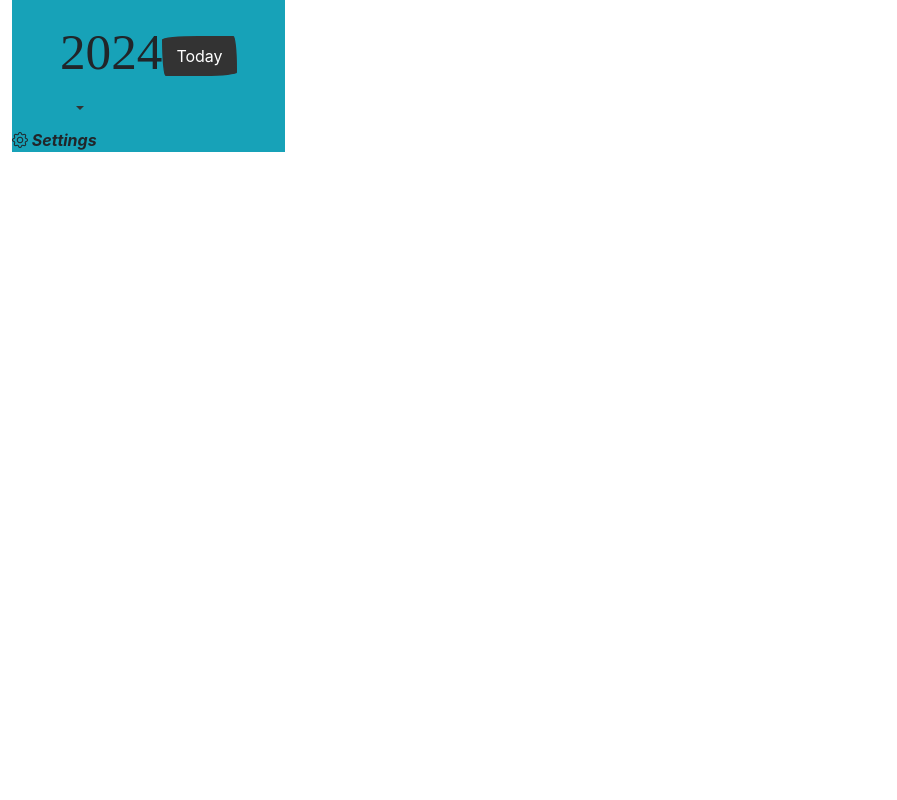
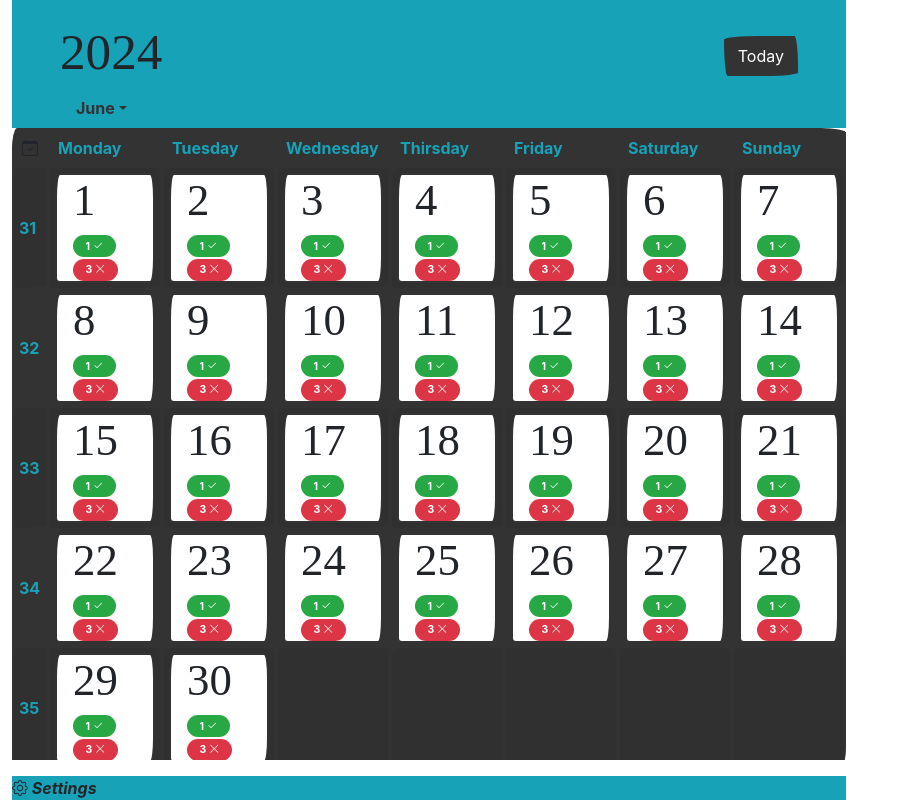
Before and after one commit to rucsna/CheckMate, a React (Vite) app in the folder CheckMateClient/: page / in a window 1280 px wide. Shown: the whole page, without its empty margins (0-897 px from the left). Built offline with nearby package versions, Linux system fonts and the light colour scheme; a web font is replaced by a local one.

Commit message:
feat: add new functions to keep track on the current and selected month

```diff
--- a/CheckMateClient/src/Pages/MonthlyView.jsx
+++ b/CheckMateClient/src/Pages/MonthlyView.jsx
@@ -6,17 +6,29 @@ import DailyView from "./DailyView";
 import AddTaskModal from "../Components/AddTaskModal";
 import { StateContext } from "../StateContext";
 
+const monthLengthCounter = (month, year) => {
+    return new Date(year, month + 1, 0).getDate();
+};
+
+const getMonthName = (monthNumber) => {
+    const date = new Date();
+    date.setMonth(monthNumber);
+
+    return date.toLocaleString('en-US', {month: 'long'});
+};
+
 const MonthlyView = () => {
-    const { weekStart } = useContext(StateContext);
+    const { weekStart, currentDate } = useContext(StateContext);
 
-    const [daysInTheMonth, setDaysInTheMonth] = useState(31);
+    const [daysInTheMonth, setDaysInTheMonth] = useState(monthLengthCounter(currentDate.getMonth(), currentDate.getFullYear()));
     const [startDay, setStartDay] = useState(0);
     const [weekNumber, setWeekNumber] = useState(31);
+    const [selectedMonth, setSelectedMonth] = useState(getMonthName(currentDate.getMonth()));
 
     const [dailyViewShow, setDailyViewShow] = useState(false);
     const [addTaskShow, setAddTaskShow] = useState(false);
 
-    const days = [ "Sunday", "Monday", "Tuesday", "Wednesday", "Thirsday", "Friday", "Saturday"];
+    const days = ["Sunday", "Monday", "Tuesday", "Wednesday", "Thirsday", "Friday", "Saturday"];
     const headers = weekStart === "M"
         ? [...days.slice(1), days[0]]
         : days;
@@ -25,25 +37,38 @@ const MonthlyView = () => {
     const totalRows = Math.ceil(totalCells / 7);
     let current = weekNumber;
 
+    const handleMonthChange = (monthIndex) => {
+        setSelectedMonth(getMonthName(monthIndex));
+        console.log('index', monthIndex);
+
+        setDaysInTheMonth(monthLengthCounter(monthIndex, 2024));
+    };
+
     useEffect(() => {
-        if(weekStart === "M"){
+        if (weekStart === "M") {
             setStartDay(0);
         } else {
             setStartDay(0 + 1);
         }
+
+        //setDaysInTheMonth(monthLengthCounter(2, 2024));
         // this useEffect will set the
         //      daysInTheMonth, startDay, weekNumber states upon first rendering
     }, [weekStart]);
 
 
     return (
-        <Layout >
+        <div className="table-container">
+            <Layout handleMonthChange={handleMonthChange} selectedMonth={selectedMonth}>
+                {{
+                    component: (
+                        <div className="table-wrapper">
                             <Table striped bordered hover>
                                 <thead>
                                     <tr>
                                         <th><i className="bi bi-calendar-check"></i></th>
                                         {headers.map((day, index) => (
-                            <th key={index ++} className="text-info">{day}</th>
+                                            <th key={index++} className="text-info">{day}</th>
                                         ))}
                                     </tr>
                                 </thead>
@@ -59,7 +84,7 @@ const MonthlyView = () => {
                                                         if (dayIndex < startDay || dayNumber > daysInTheMonth) return <td key={colIndex}></td>;
                                                         return (
                                                             <td className="col-lg-2 col-md-2 col-sm-2 mb-6" key={colIndex}>
-                                                <DayCard title={dayNumber} setModalShow={setDailyViewShow} />
+                                                                <DayCard className="day-card" title={dayNumber} setModalShow={setDailyViewShow} />
                                                             </td>
                                                         );
                                                     })
@@ -69,9 +94,15 @@ const MonthlyView = () => {
                                     }
                                 </tbody>
                             </Table>
-            <DailyView show={dailyViewShow} onHide={() => setDailyViewShow(false)} daynumber={2} />
-            <AddTaskModal show={addTaskShow} onHide={() => setAddTaskShow(false)} daynumber={2} showdailyview={() => setDailyViewShow(true)} />
+                            <DailyView show={dailyViewShow} onHide={() => setDailyViewShow(false)} />
+                            <AddTaskModal show={addTaskShow} onHide={() => setAddTaskShow(false)} />
+                        </div>
+                    ),
+                    setDailyViewShow: setDailyViewShow,
+                    setAddTaskShow: setAddTaskShow,
+                }}
             </Layout>
+        </div>
     )
 }
 
```
Lines whose indentation alone changed are shown as unchanged.
